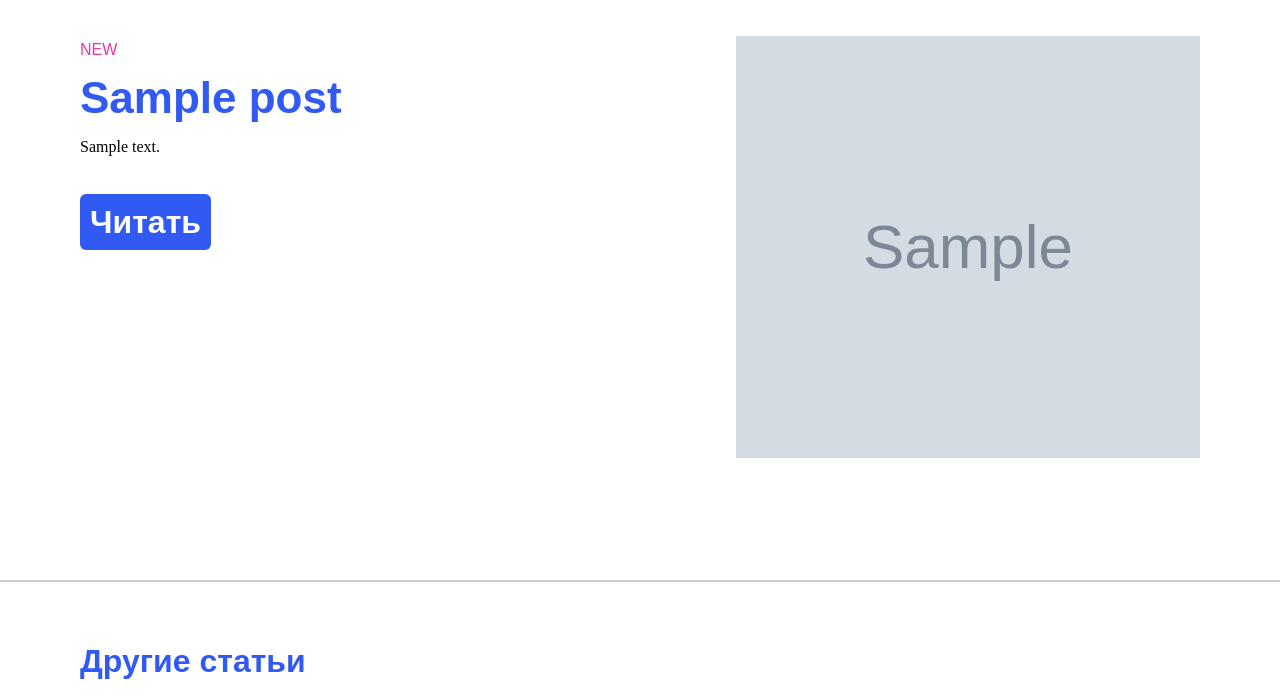
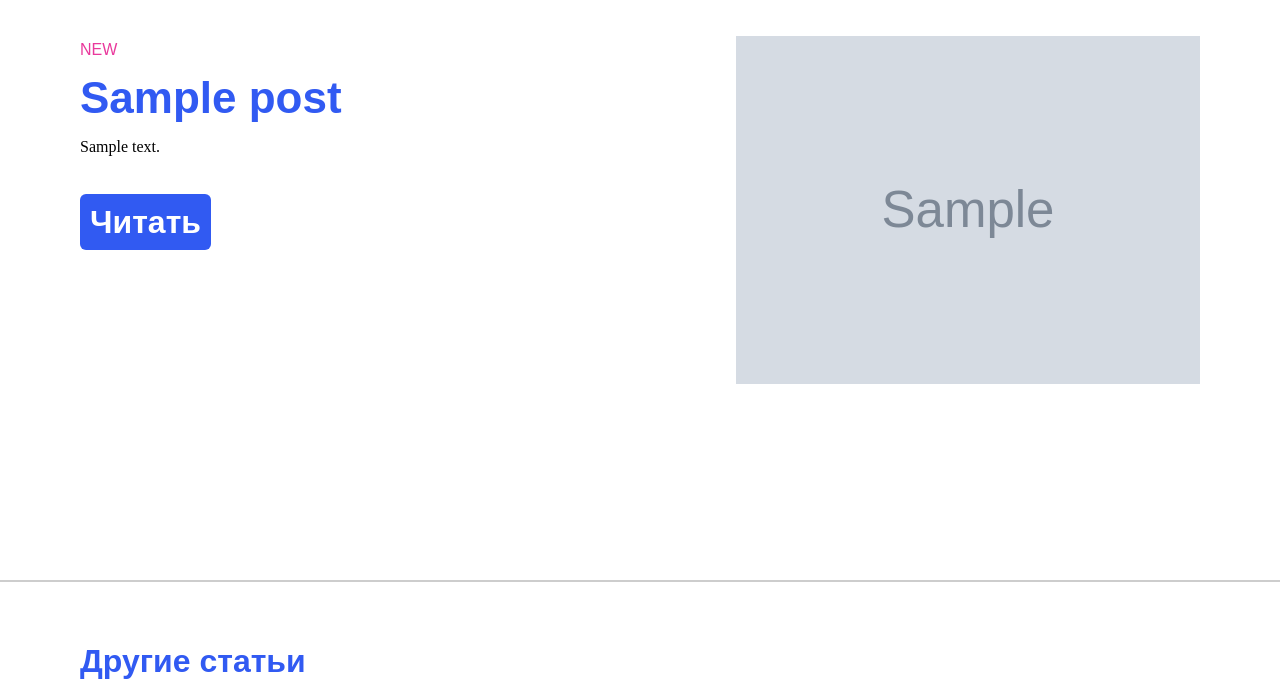
Before and after one commit to Pushokkk/kodland, a Django app: page / in a window 1280 px wide. Shown: the part 82-780 px from the top of the page. Run offline with Django 3.2, Linux system fonts and the light colour scheme; tables that the repository leaves empty hold one stand-in row (values such as "Sample post"); grey boxes marked "Sample" are stand-in pictures.

Commit message:
Small UI fix #2

```diff
--- a/blog/static/blog/css/style.css
+++ b/blog/static/blog/css/style.css
@@ -55,7 +55,7 @@
   margin-top: -100px;
   float: right;
   width: 464px;
-  height: 422px;
+  height: auto;
 }
 * .main .first-post span {
   font-size: 16px;
--- a/blog/static/blog/css/style.sass
+++ b/blog/static/blog/css/style.sass
@@ -55,7 +55,7 @@
         margin-top: -100px
         float: right
         width: 464px
-        height: 422px
+        height: auto
       span
         font-size: 16px
         line-height: 20px
```
